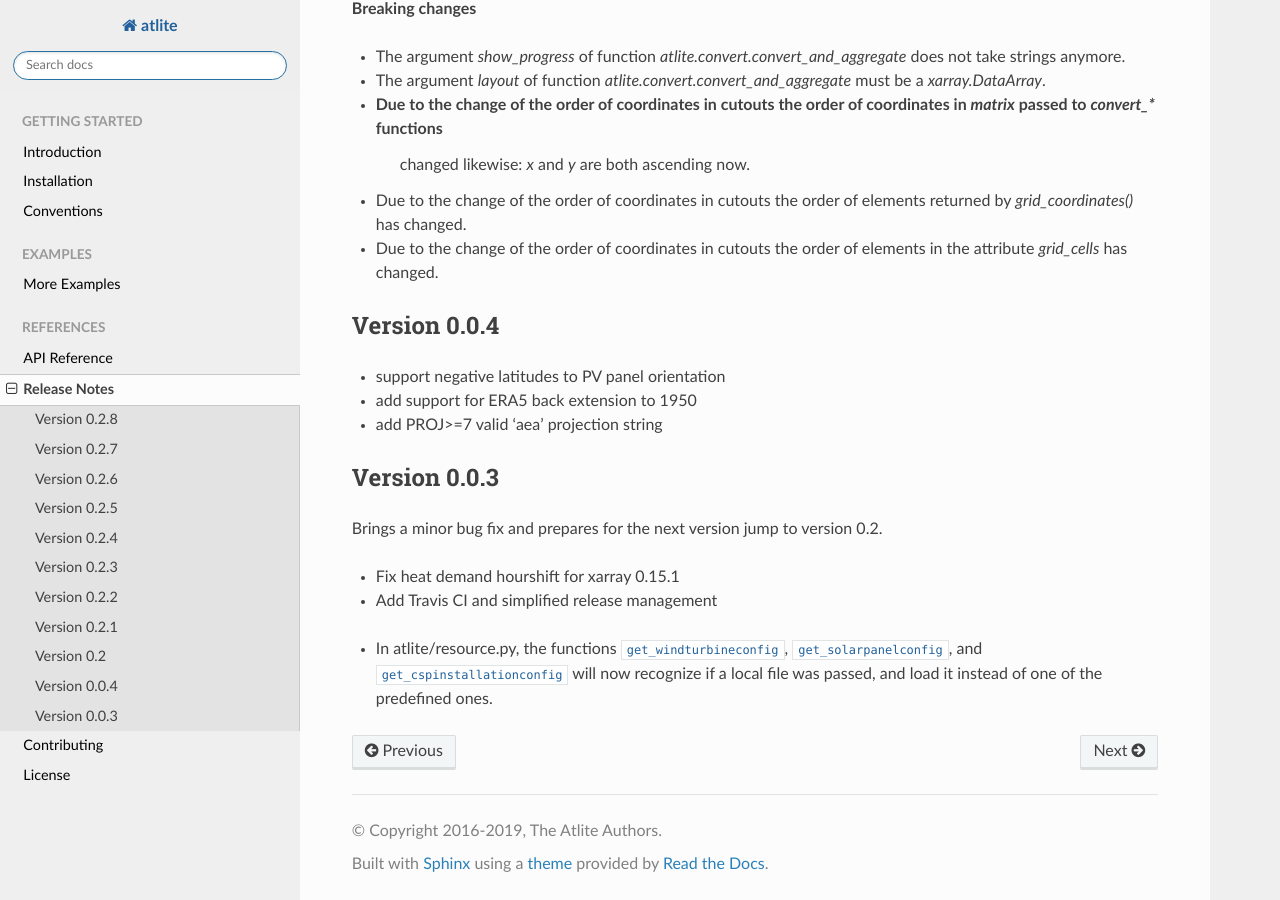
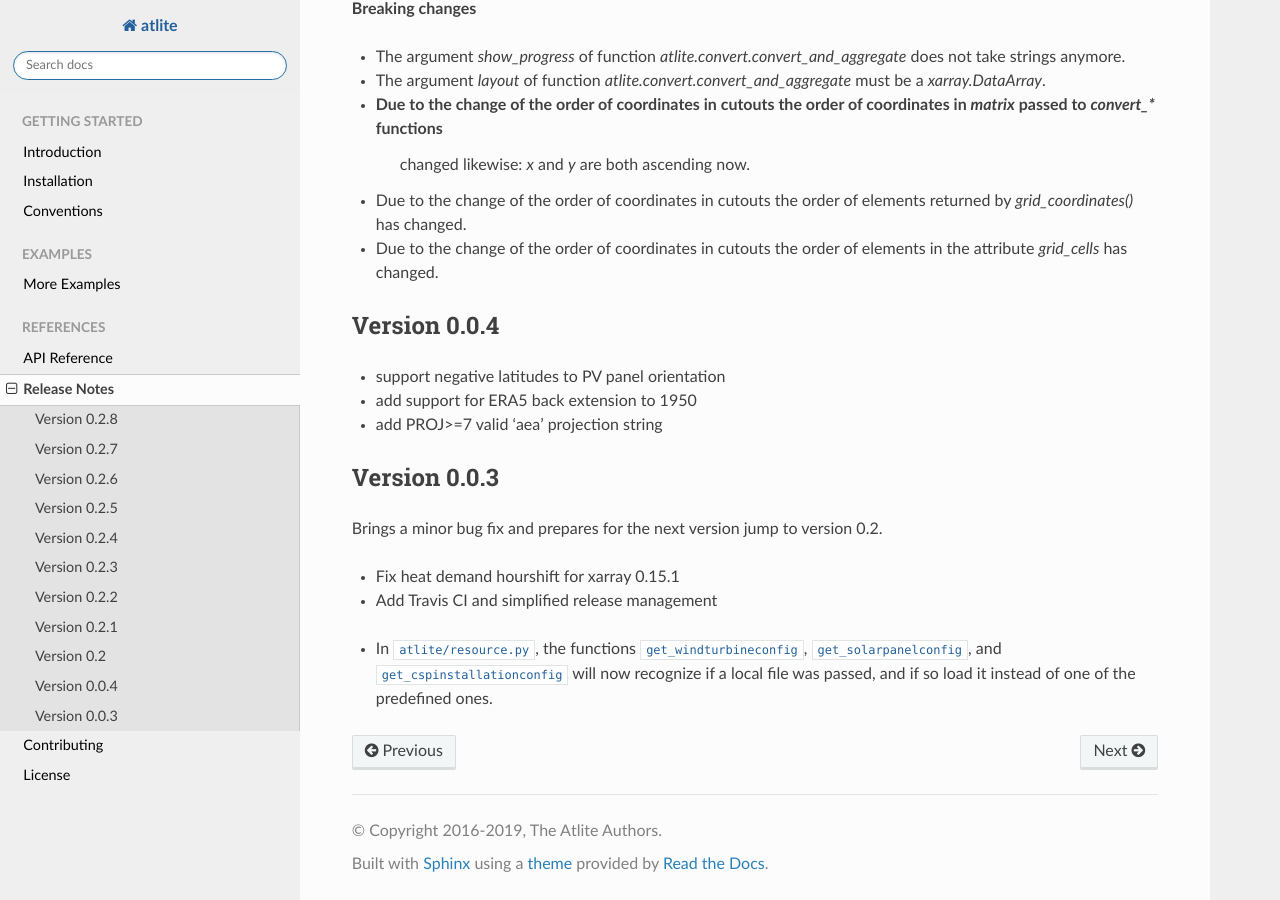
Before and after one commit to PyPSA/atlite, a Sphinx documentation site: the page built from doc/release_notes.rst, in a window 1280 px wide and 900 px high, scrolled down 3676 px. Built offline with Sphinx 7.4.7 and the Read the Docs theme 2.0.0, drawn with Linux system fonts in a browser that asks for light colours; pages that are not in the unit, such as notebooks, are missing from menus.

```diff
--- a/doc/release_notes.rst
+++ b/doc/release_notes.rst
@@ -5,6 +5,6 @@
 
 .. include:: ../RELEASE_NOTES.rst
 
-* In atlite/resource.py, the functions ``get_windturbineconfig``, ``get_solarpanelconfig``, and
-  ``get_cspinstallationconfig`` will now recognize if a local file was passed, and load
+* In ``atlite/resource.py``, the functions ``get_windturbineconfig``, ``get_solarpanelconfig``, and
+  ``get_cspinstallationconfig`` will now recognize if a local file was passed, and if so load
   it instead of one of the predefined ones.
```
